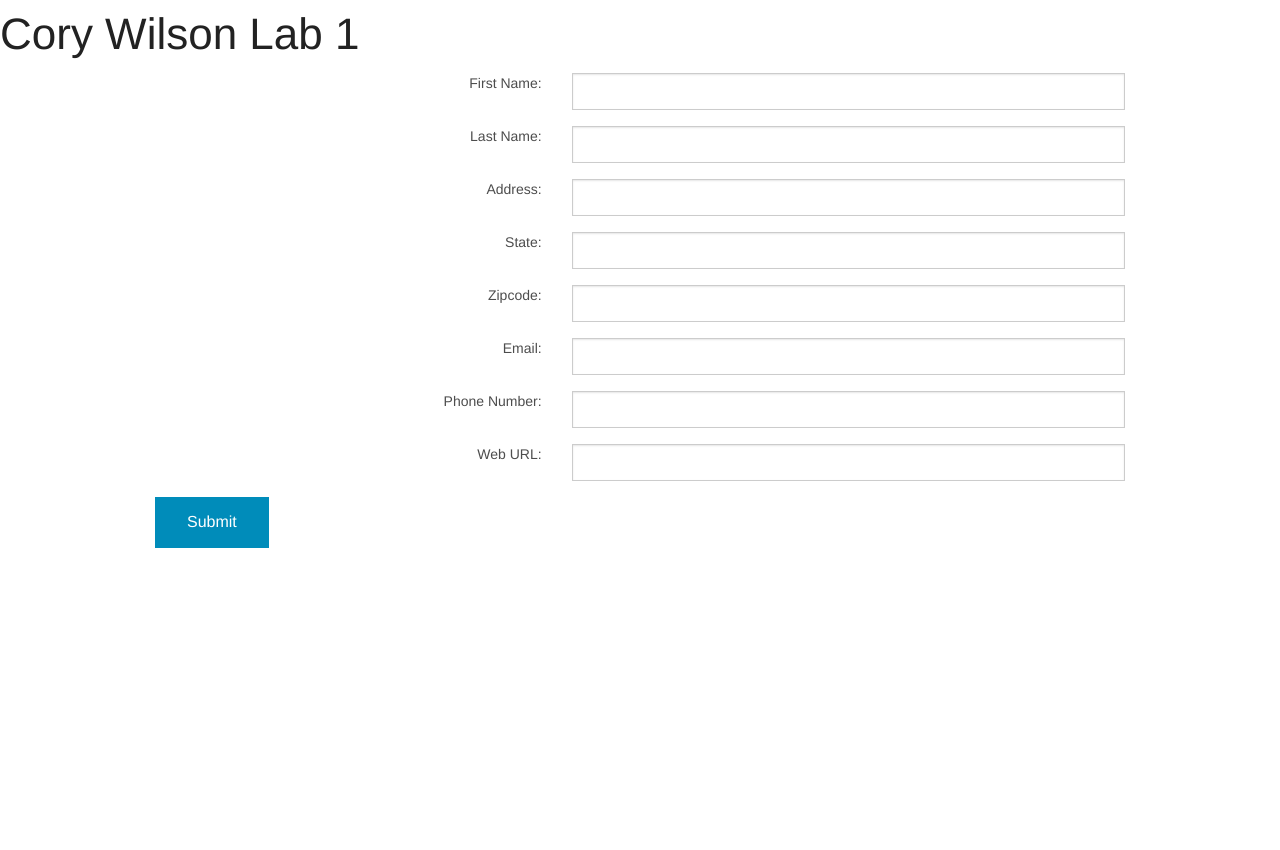
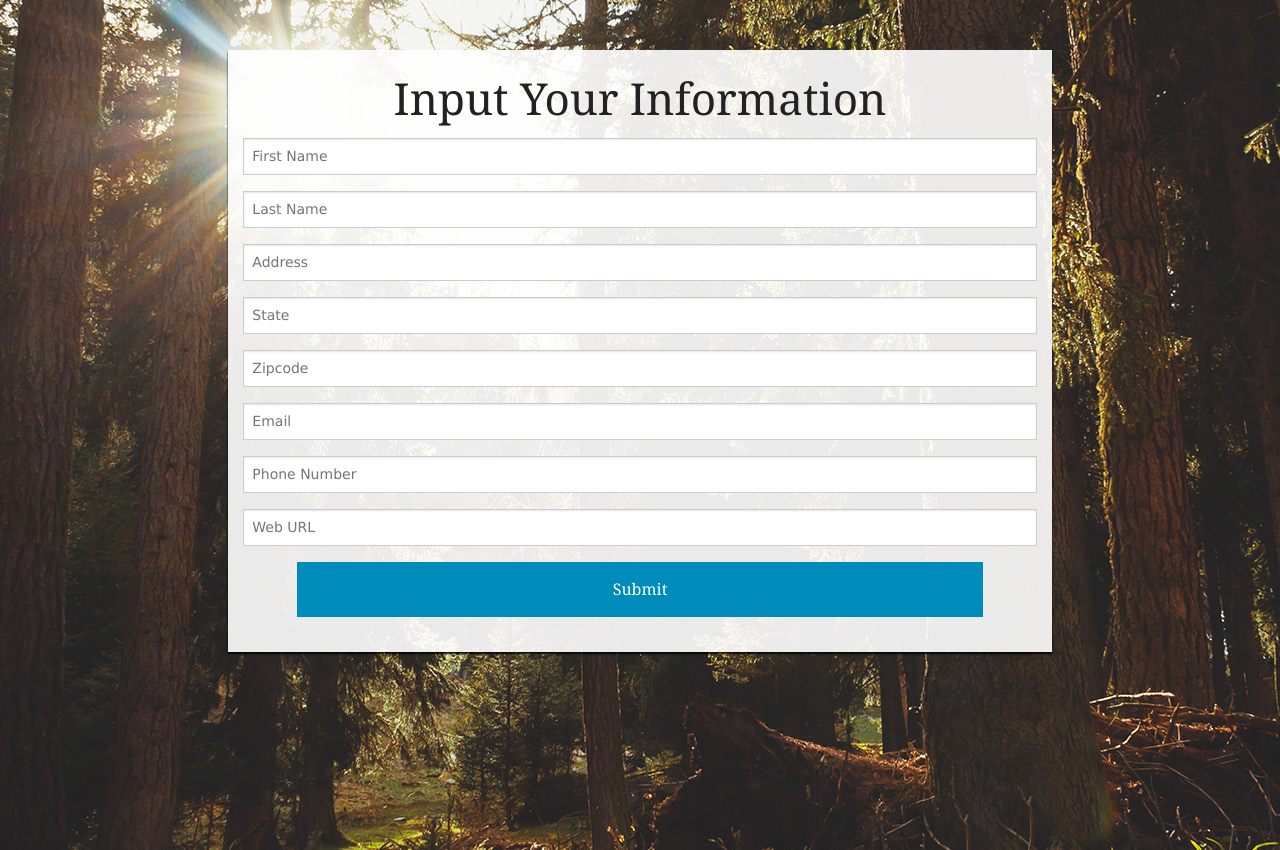
Before and after one commit to CoryWilson/SSL, a PHP site: page / in a window 1280 px wide. Before the commit the page ends 548 px from the top, so only its background shows below. Run offline with PHP 8.4, Linux system fonts and the light colour scheme; some libraries are stand-ins or nearby versions.

Commit message:
Completed and Styled

```diff
--- a/wilson_cory_lab1/css/main.css
+++ b/wilson_cory_lab1/css/main.css
@@ -0,0 +1,21 @@
+body{
+	font-family: "museo-sans",verdana,sans-serif;
+	background: url('../img/trees.jpg') no-repeat center;
+}
+header {
+	margin: 30px 0;
+}
+form {
+	background: rgba(255, 255, 255, 0.9);
+	margin-top: 50px;
+	padding: 15px 0;
+	box-shadow: 0 2px 2px rgba(0, 0, 0, 0.9);
+}
+form h1 {
+	font-family: "museo-slab",georgia,serif;
+	text-align: center;
+}
+form button {
+	font-family: "museo-slab",georgia,serif;
+	font-weight: "700";
+}
--- a/wilson_cory_lab1/index.html
+++ b/wilson_cory_lab1/index.html
@@ -5,81 +5,57 @@
 	<title>Cory Wilson | Lab 1</title>
 	<link rel="stylesheet" href="css/foundation.min.css" type="text/css" />
 	<link rel="stylesheet" href="css/main.css" type="text/css" />
+	<script src="//use.typekit.net/jpd4eaw.js"></script>
+	<script>try{Typekit.load();}catch(e){}</script>
 </head>
 <body>
-	<header>
-		<h1>Cory Wilson Lab 1</h1>
-	</header>
-	<div class="small-12 small-centered columns">
+	<div class="small-12 small-centered medium-10 medium-centered large-8 large-centered columns">
 		<form enctype="" action="/SSL/wilson_cory_lab1/lab1.php" method="POST">
+			<h1>Input Your Information</h1>
 			<div class="row">
-				<div class="small-5 columns">
-					<label for="fname" class="right">First Name: </label>
-				</div>
-				<div class="small-7 columns">
-					<input type="text" name="fname" value="" id="fname"/>
+				<div class="small-12 columns">
+					<input type="text" name="fname" placeholder="First Name" value="" id="fname"/>
 				</div>
 			</div>
 			<div class="row">
-				<div class="small-5 columns">
-					<label for="lname" class="right">Last Name: </label>
-				</div>
-				<div class="small-7 columns">
-					<input type="text" name="lname" value="" id="lname"/>
+				<div class="small-12 columns">
+					<input type="text" name="lname" placeholder="Last Name" value="" id="lname"/>
 				</div>
 			</div>
 			<div class="row">
-				<div class="small-5 columns">
-					<label for="address" class="right">Address: </label>
-				</div>
-				<div class="small-7 columns">
-					<input type="text" name="address" value="" id="address"/>
+				<div class="small-12 columns">
+					<input type="text" name="address" placeholder="Address" value="" id="address"/>
 				</div>
 			</div>
 			<div class="row">
-				<div class="small-5 columns">
-					<label for="state" class="right">State: </label>
-				</div>
-				<div class="small-7 columns">
-					<input type="text" name="state" value="" maxlength="2" id="state"/>
+				<div class="small-12 columns">
+					<input type="text" name="state" placeholder="State" value="" maxlength="2" id="state"/>
 				</div>
 			</div>
 			<div class="row">
-				<div class="small-5 columns">
-					<label for="zipcode" class="right">Zipcode: </label>
-				</div>
-				<div class="small-7 columns">
-					<input type="text" name="zipcode" value="" maxlength="5" id="zipcode" />
+				<div class="small-12 columns">
+					<input type="text" name="zipcode" placeholder="Zipcode" value="" maxlength="5" id="zipcode" />
 				</div>
 			</div>
 			<div class="row">
-				<div class="small-5 columns">
-					<label for="email" class="right">Email: </label>
-				</div>
-				<div class="small-7 columns">
-					<input type="email" name="email" value="" id="email" />
+				<div class="small-12 columns">
+					<input type="email" name="email" placeholder="Email" value="" id="email" />
 				</div>
 			</div>
 			<div class="row">
-				<div class="small-5 columns">
-					<label for="phone" class="right">Phone Number: </label>
-				</div>
-				<div class="small-7 columns">
-					<input type="text" name="phone" value="" maxlength="10" id="phone" />
+				<div class="small-12 columns">
+					<input type="text" name="phone" placeholder="Phone Number" value="" maxlength="10" id="phone" />
 				</div>
 			</div>
 			<div class="row">
-				<div class="small-5 columns">
-					<label for="url" class="right">Web URL: </label>
-				</div>
-				<div class="small-7 columns">
-					<input type="text" name="url" value="" id="url" />
+				<div class="small-12 columns">
+					<input type="text" name="url" placeholder="Web URL" value="" id="url" />
 				</div>
 			</div>
 			<div class="row">
-				<div class="small-3 columns">
-					<input type="submit" class="button"/>
-				</div>
+				<button type="submit" class="small-10 small-offset-1 columns" id="submit">
+					Submit
+				</button>
 			</div>
 		</form>
 	</div>
--- a/wilson_cory_lab1/lab1.php
+++ b/wilson_cory_lab1/lab1.php
@@ -11,7 +11,8 @@
 	$array = store_assoc_array();
 
 	foreach($array as $key => $value){
-		echo "The Key is: $key & The Value is: $value<br/>";
+		echo "The Key is: $key & The Value is: $value";
+		echo "<br/>";
 	}
 	if($array["state"] == "FL"){
 		echo "Sunshine State";
```
Also changed, not shown: wilson_cory_lab1/img/trees.jpg (added).
